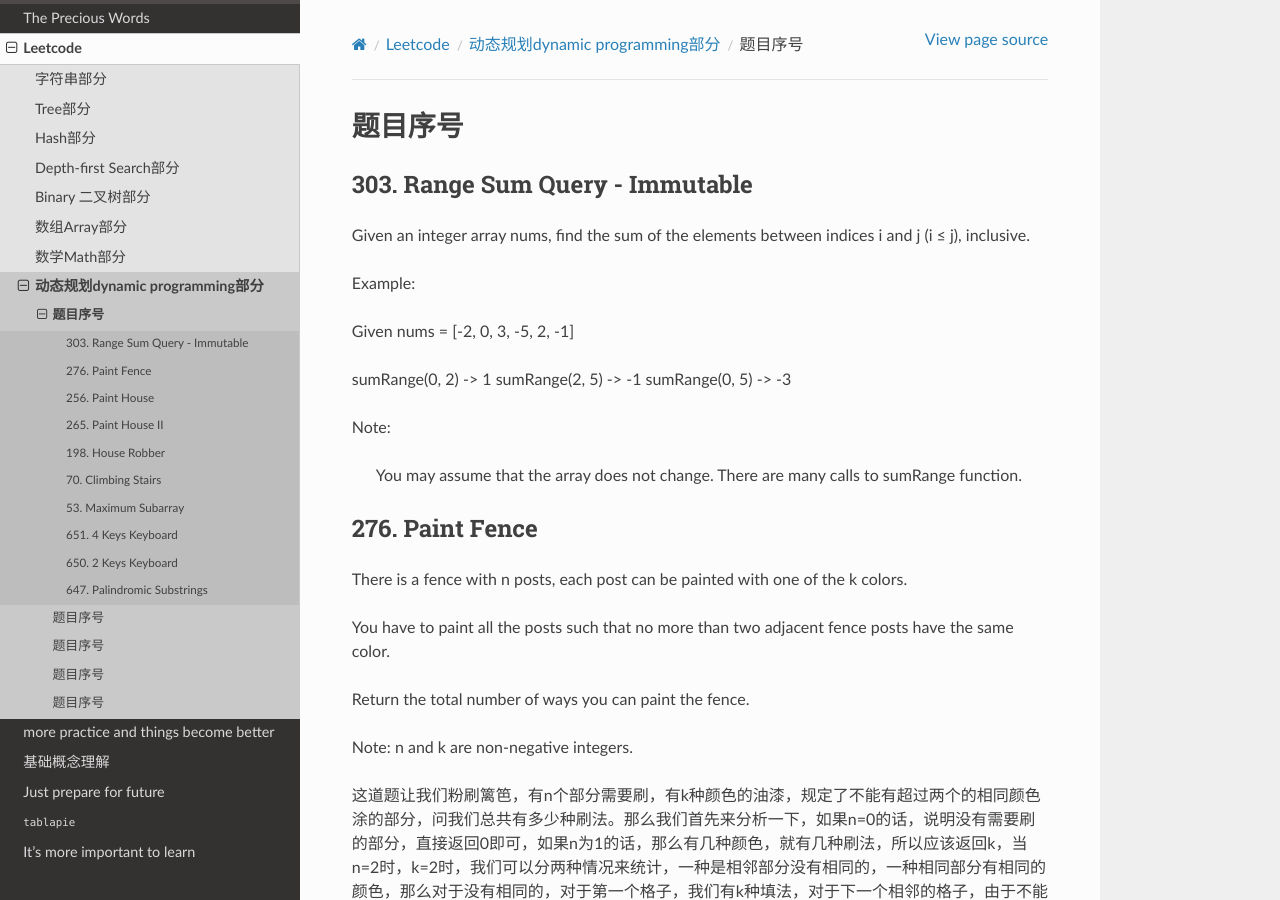
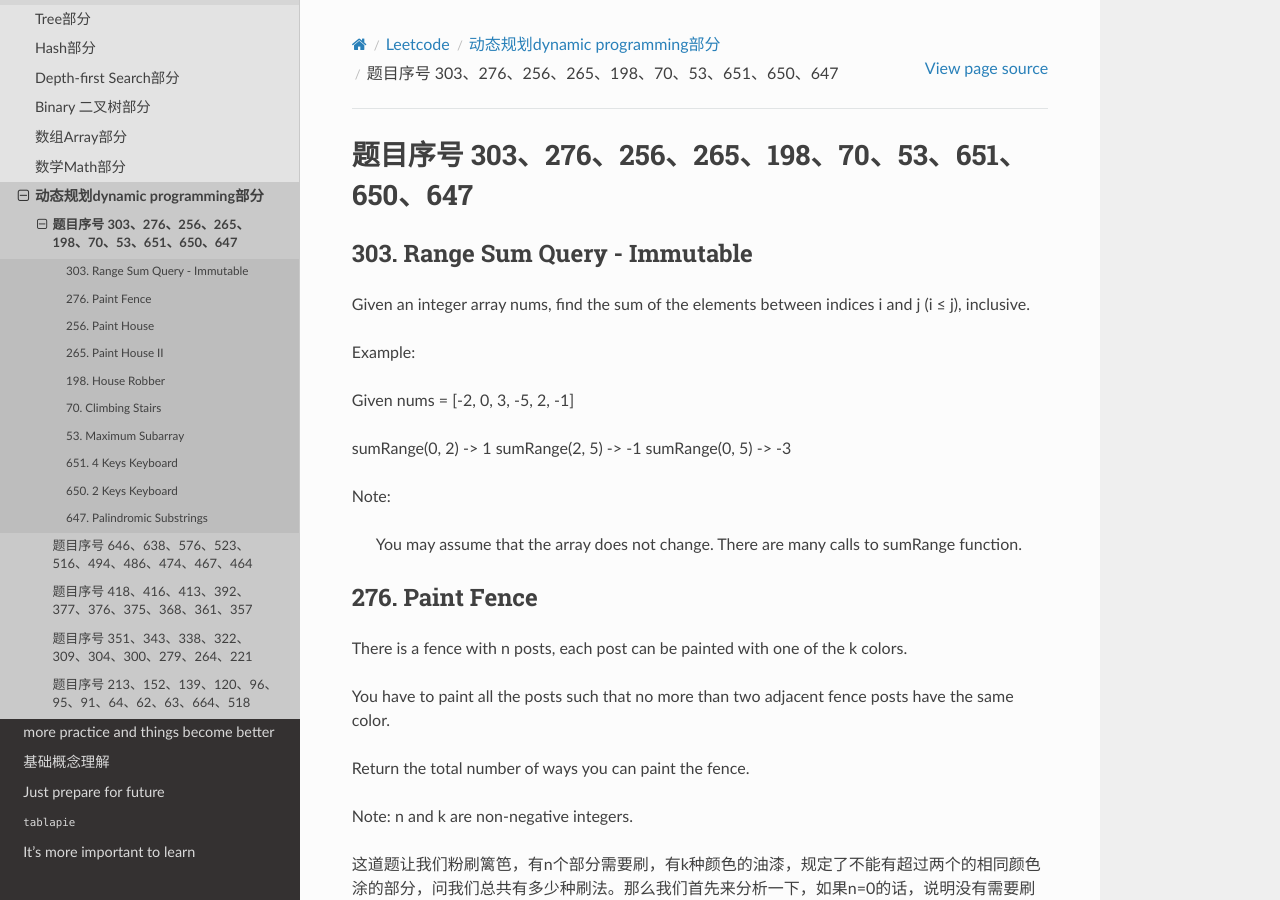
Before and after one commit to darcyWang/tianbao, a Sphinx documentation site: the page built from source/leetcode/dynamic/partone.rst, in a window 1280 px wide and 900 px high. Built offline with Sphinx 7.4.7 and the Read the Docs theme 2.0.0, drawn with Linux system fonts in a browser that asks for light colours.

Commit message:
Initial commit

```diff
--- a/source/leetcode/dynamic/partfive.rst
+++ b/source/leetcode/dynamic/partfive.rst
@@ -1,5 +1,5 @@
-题目序号
-==================================================
+题目序号 213、152、139、120、96、95、91、64、62、63、664、518
+=====================================================================
 
 
 
--- a/source/leetcode/dynamic/partfour.rst
+++ b/source/leetcode/dynamic/partfour.rst
@@ -1,4 +1,4 @@
-题目序号
+题目序号 351、343、338、322、309、304、300、279、264、221
 ============================================================
 
 
--- a/source/leetcode/dynamic/partone.rst
+++ b/source/leetcode/dynamic/partone.rst
@@ -1,4 +1,4 @@
-题目序号
+题目序号 303、276、256、265、198、70、53、651、650、647
 ============================================================
 
 
--- a/source/leetcode/dynamic/partthree.rst
+++ b/source/leetcode/dynamic/partthree.rst
@@ -1,4 +1,4 @@
-题目序号
+题目序号 418、416、413、392、377、376、375、368、361、357
 ============================================================
 
 
--- a/source/leetcode/dynamic/parttwo.rst
+++ b/source/leetcode/dynamic/parttwo.rst
@@ -1,4 +1,4 @@
-题目序号
+题目序号 646、638、576、523、516、494、486、474、467、464
 ============================================================
 
 
```
Also changed, not shown: source/leetcode/string/stringone.rst (+7 -3 lines).
